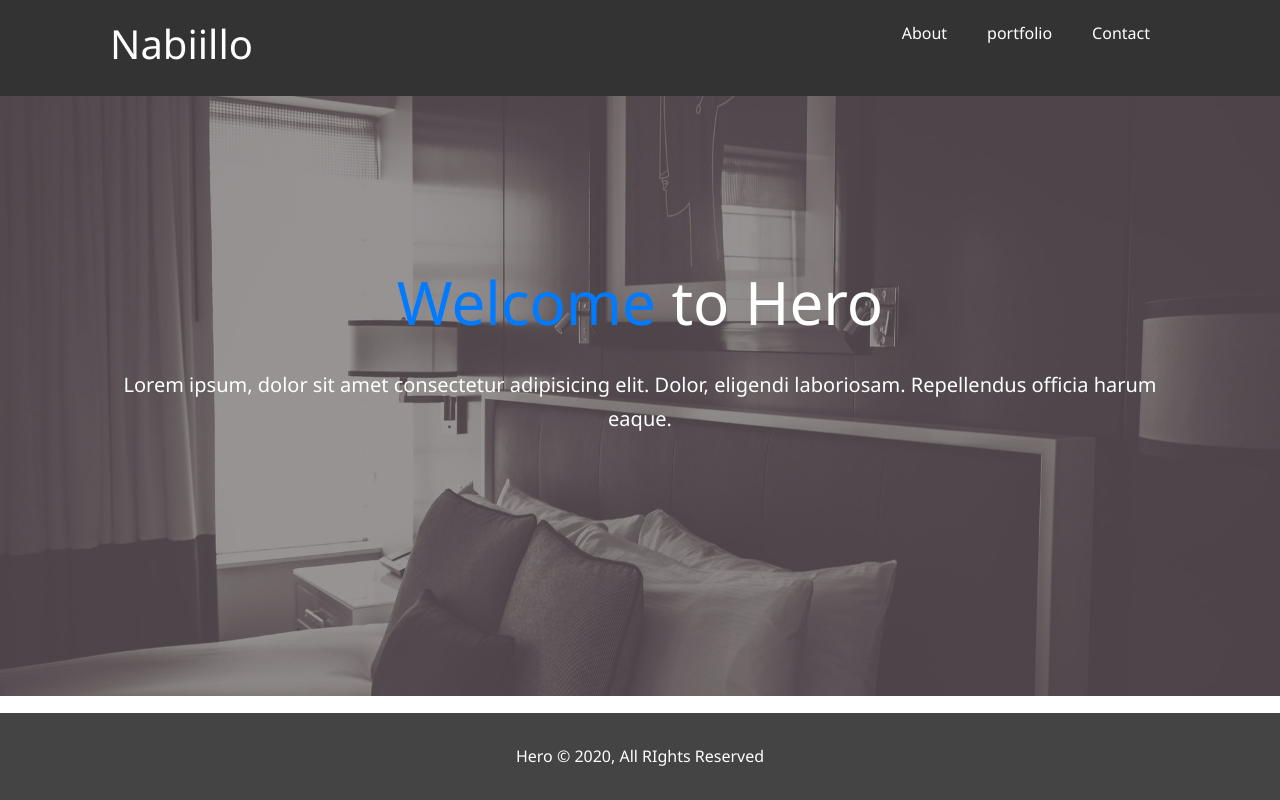
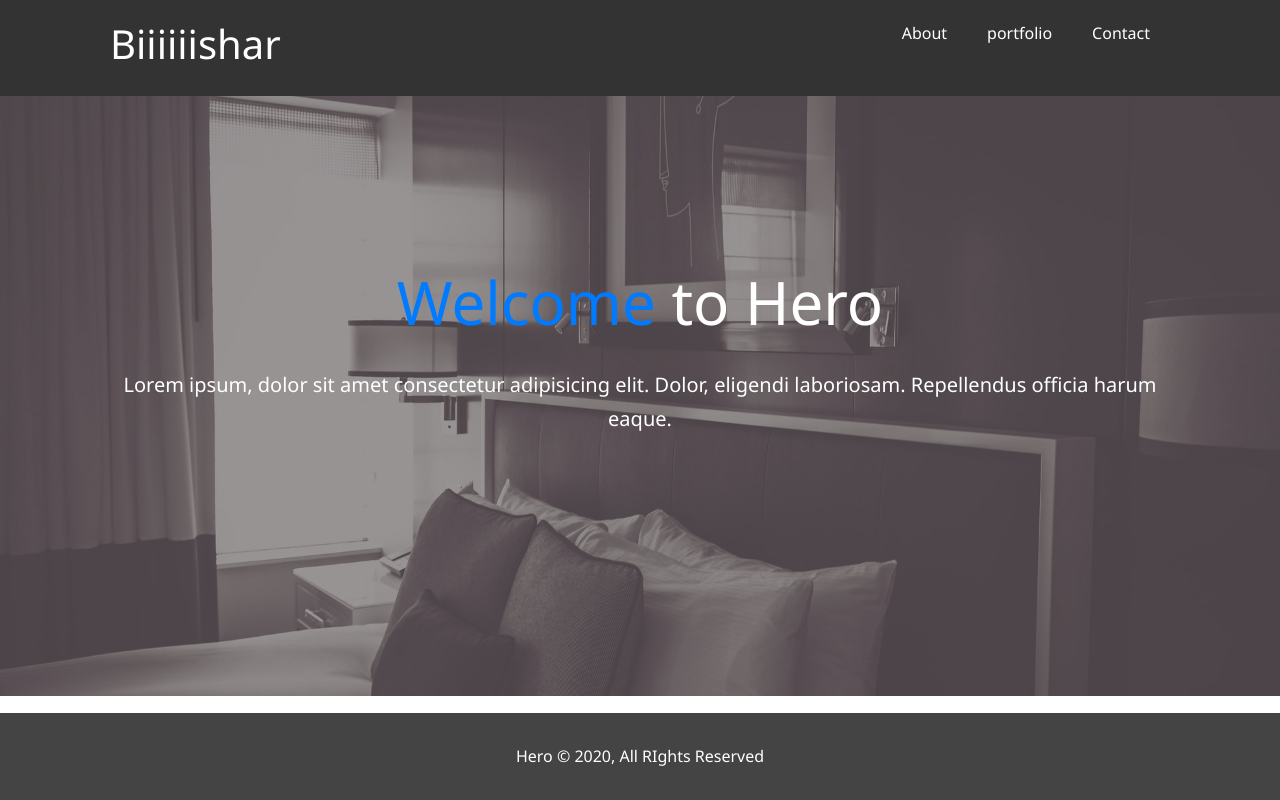
Before and after one commit to bishar08/PortfolioPage, a plain HTML site: page index.html in a window 1280 px wide. Drawn offline with nearby package versions, Linux system fonts and the light colour scheme.

Commit message:
Changed the Logo

```diff
--- a/index.html
+++ b/index.html
@@ -14,7 +14,7 @@
   <header>
     <nav id="navbar">
       <div class="container">
-        <h1 class="logo"><a href="index.html">Nabiillo</a></h1>
+        <h1 class="logo"><a href="index.html">Biiiiiishar</a></h1>
 
         <ul><li><a href="about.html">About</a></li>
           <li><a href="portfolio.html">portfolio</a></li>
```
